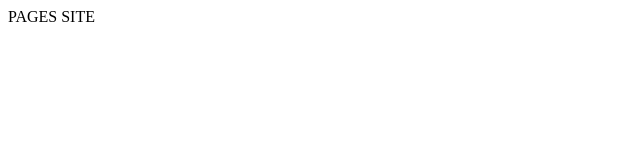
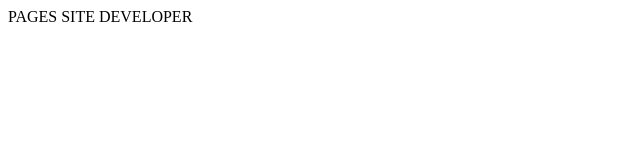
Before and after one commit to McAndersC/testpage, a plain HTML site: page index.html in a window 1280 px wide. Shown: the whole page, without its empty margins (0-640 px from the left). Drawn offline with Linux system fonts and the light colour scheme.

Commit message:
Added title

```diff
--- a/index.html
+++ b/index.html
@@ -7,7 +7,7 @@
 </head>
 <body>
 
-    PAGES SITE
+    PAGES SITE DEVELOPER
 
 </body>
 </html>
```
